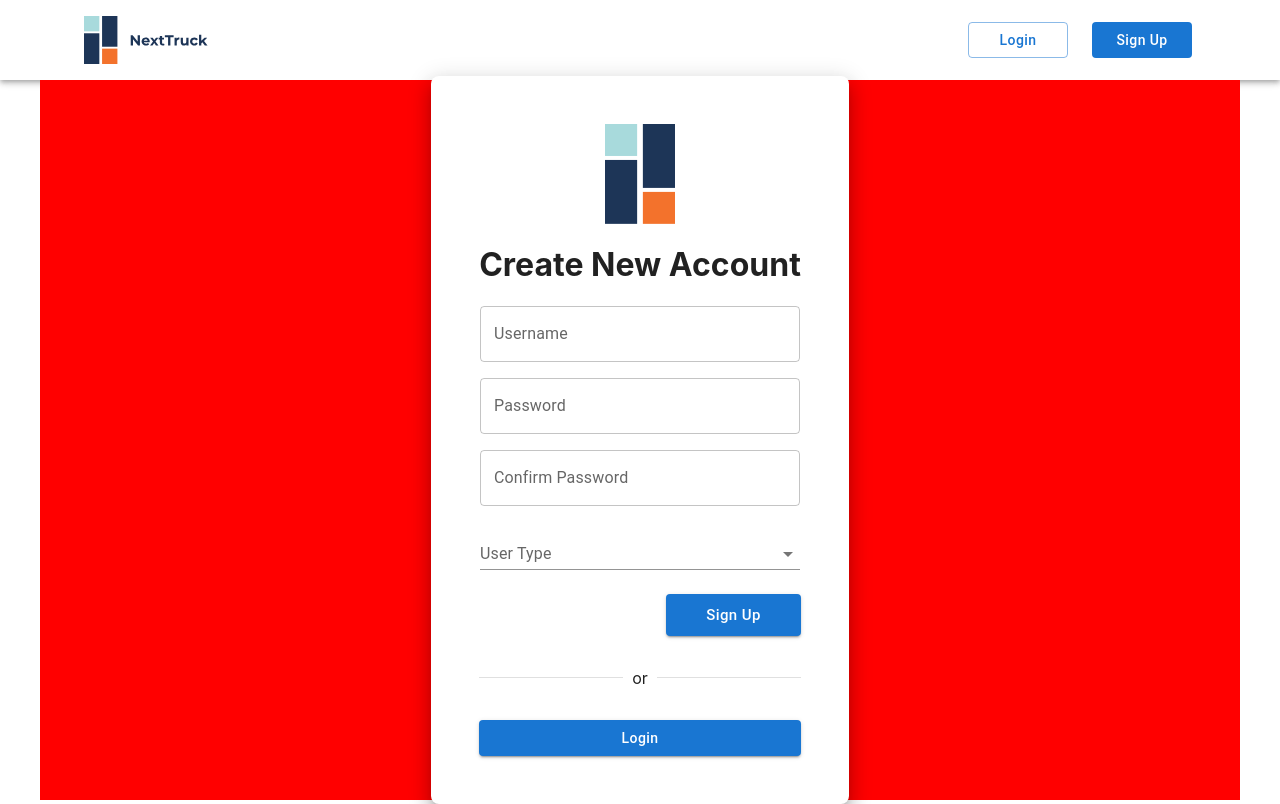
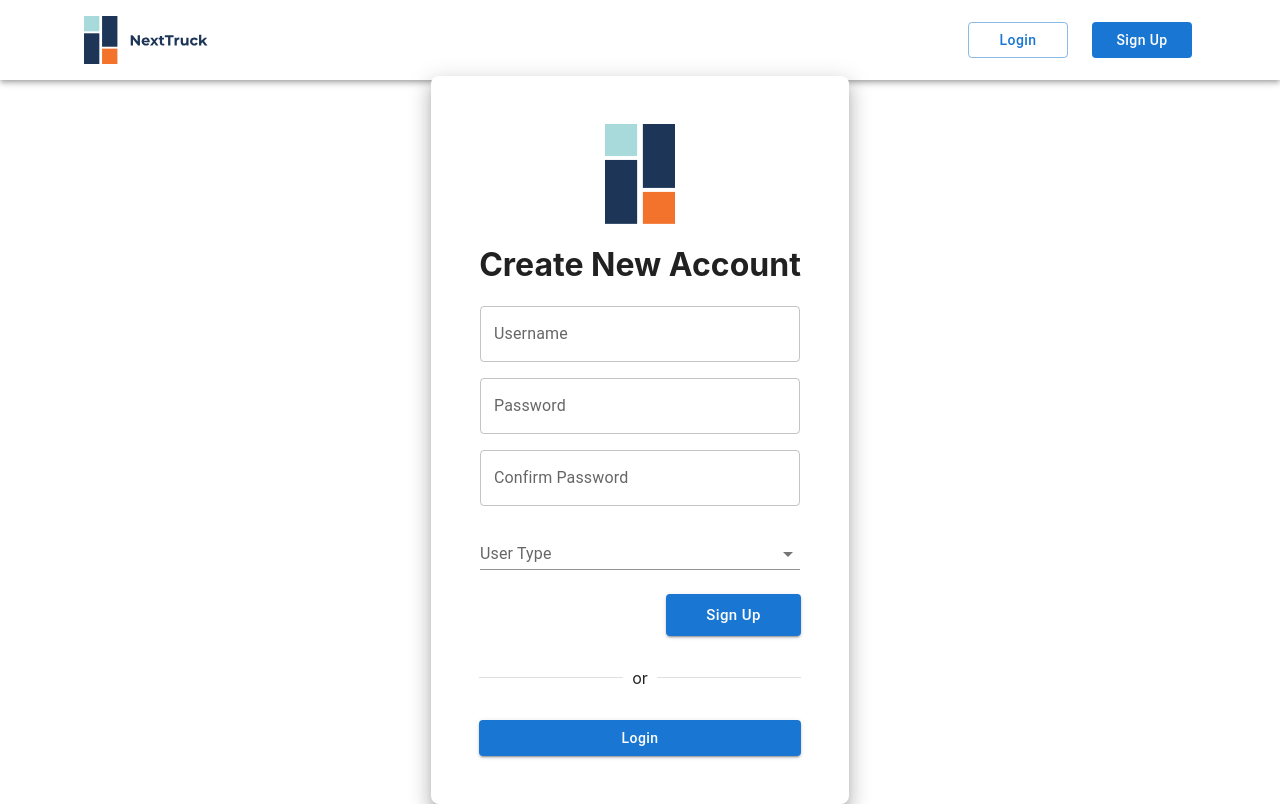
Before and after one commit to mgiang2015/PsaCodesprint, a React (Create React App) app in the folder client/: page /signup in a window 1280 px wide. Built offline with nearby package versions, Linux system fonts and the light colour scheme.

Commit message:
remove red bg

```diff
--- a/client/src/UserAuth/SignupPage.js
+++ b/client/src/UserAuth/SignupPage.js
@@ -16,7 +16,7 @@ export default function SignupPage() {
     }
 
 	return (
-        <Container sx={{height: "90vh", width: "100%", alignItems:"center", justifyContent: "center", display: "flex", backgroundColor: "red"}}>
+        <Container sx={{height: "90vh", width: "100%", alignItems:"center", justifyContent: "center", display: "flex"}}>
             <form onSubmit={handleSubmit(onSubmit)}>
                 <Paper elevation={12}
                     sx={{ display: 'flex',
```
